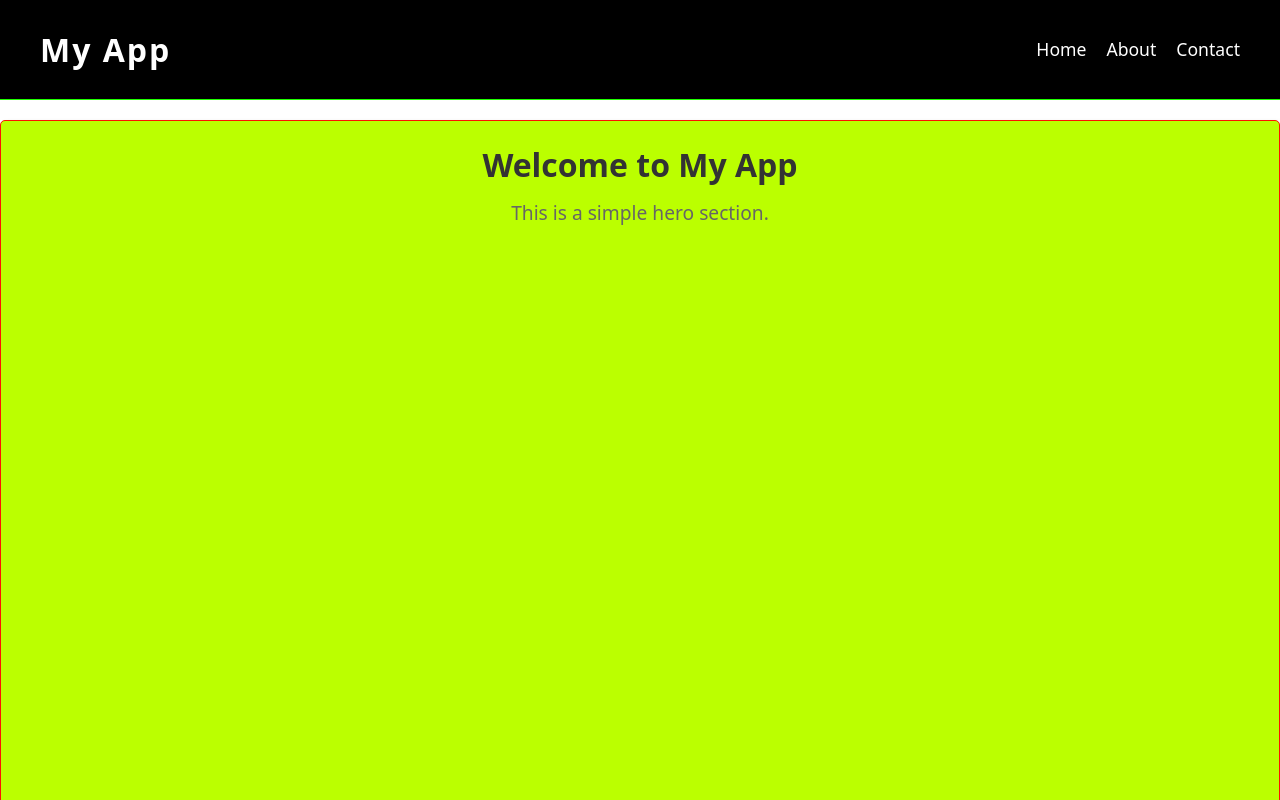
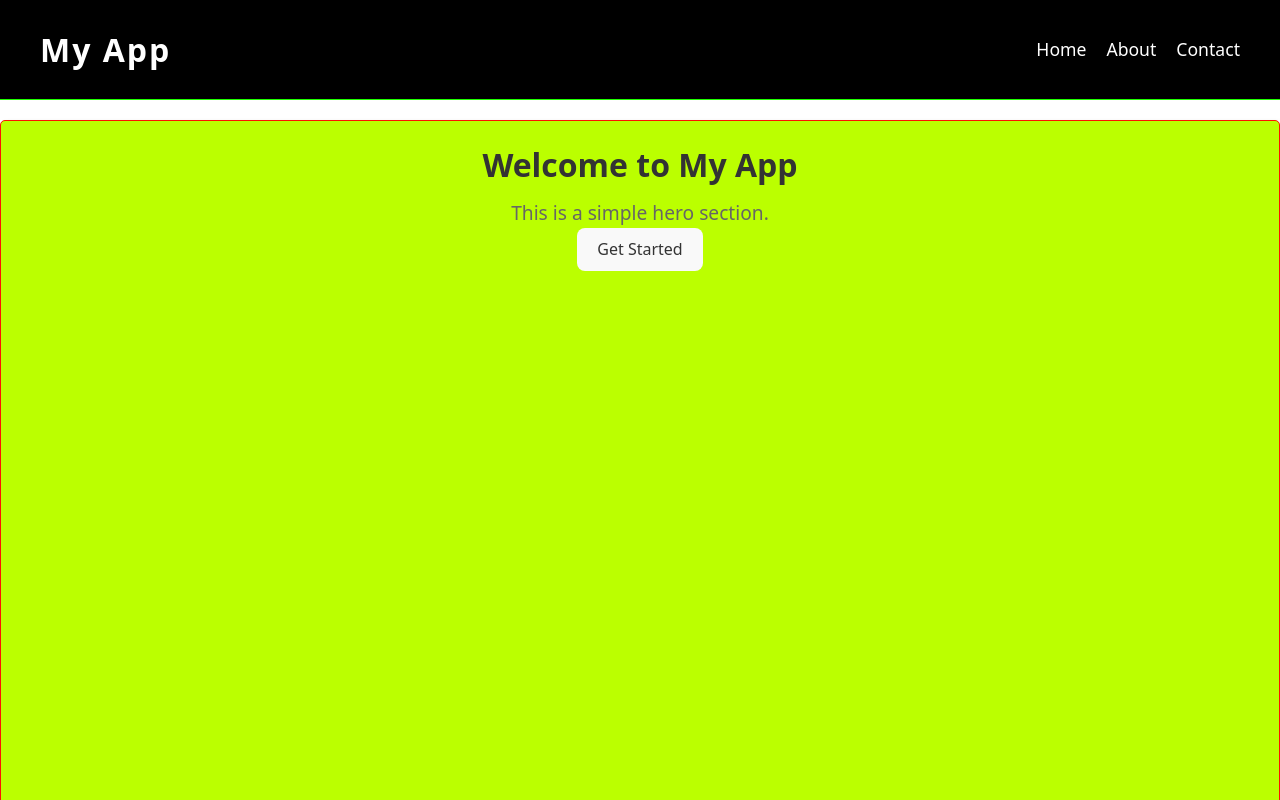
Before and after one commit to bipinjlimbu/React-15-Day-Workshop, a React (Vite) app in the folder React/my-app/: page / in a window 1280 px wide. Shown: the top 800 px of the page. Built offline with nearby package versions, Linux system fonts and the light colour scheme.

Commit message:
Button Imported in Hero Section in React

```diff
--- a/React/my-app/src/section/Hero.jsx
+++ b/React/my-app/src/section/Hero.jsx
@@ -1,9 +1,11 @@
 import myHero from "../style/Hero.module.css";
+import Button from '../components/button';
 const Hero = () => {
   return (
     <section className={myHero.hero}>
       <h2>Welcome to My App</h2>
       <p>This is a simple hero section.</p>
+      <Button label="Get Started" onClick={() => alert('Button clicked!')} />
     </section>
   );
 };
```
